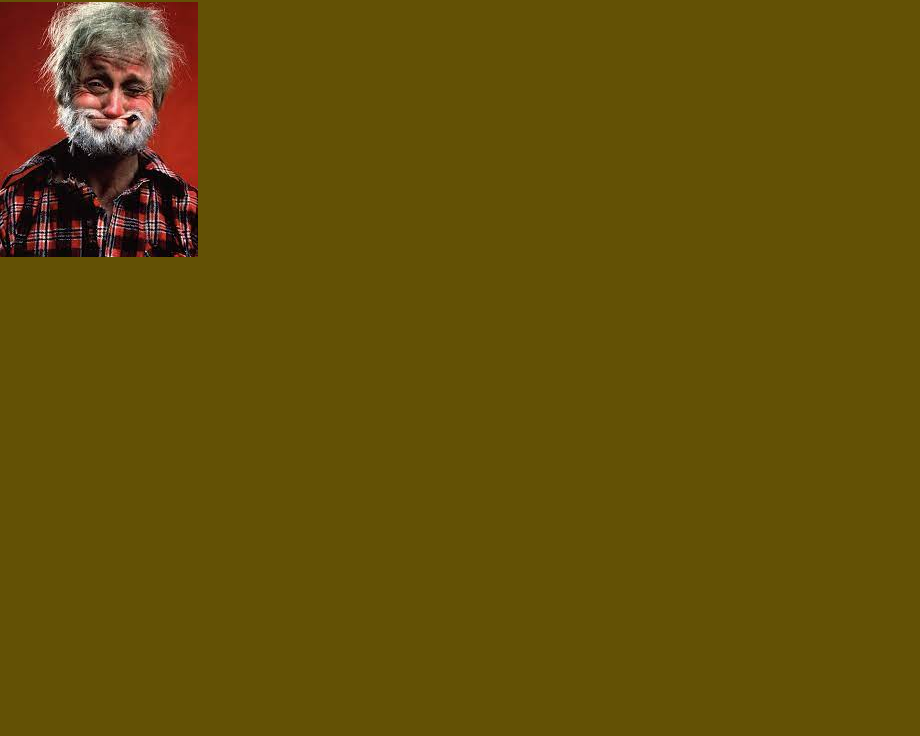
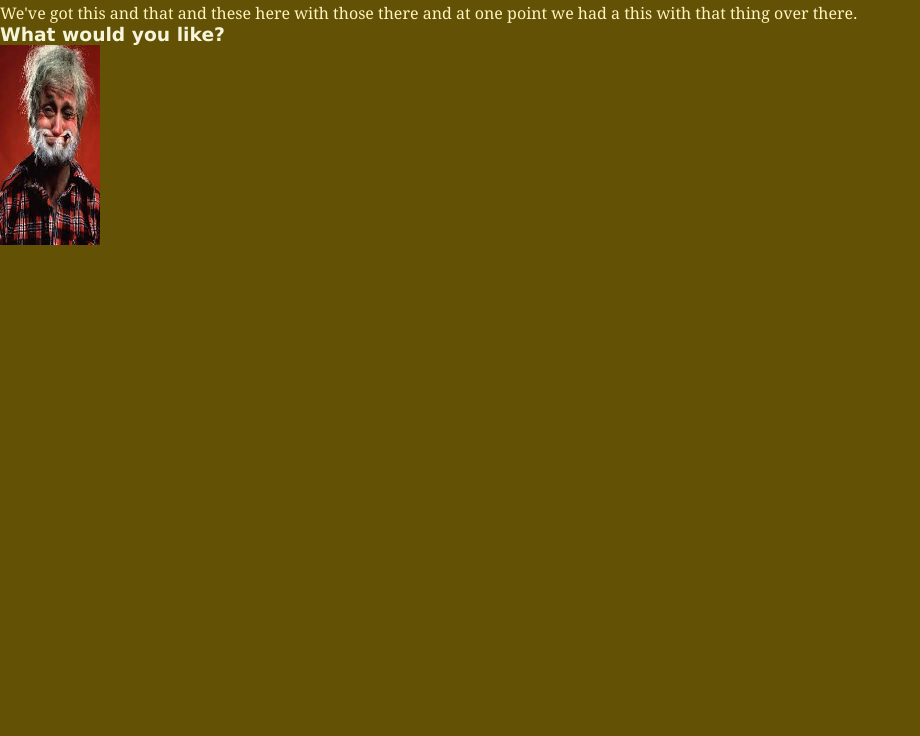
Before and after one commit to BradenDIckerson/deployment-lab, a website: page public/index.html in a window 1280 px wide. Shown: the part 64-800 px from the top of the page, without its empty margins (0-920 px from the left). Drawn offline with Linux system fonts and the light colour scheme.

Commit message:
update size2

```diff
--- a/public/index.html
+++ b/public/index.html
@@ -12,9 +12,9 @@
 
     <h2>Want some Stuf?!?!?</h2>
 
+    <p>We've got this and that and these here with those there and at one point we had a this with that thing over there.</p>
 
-
-
+    <h3>What would you like?</h3>
 
      <script src="./main.js"></script>
     <img src="./Old Man Joe.jpg" alt="Old Man Joe">
--- a/public/styles.css
+++ b/public/styles.css
@@ -37,6 +37,6 @@ h3 {
 }
 
 img{
-    height: auto;
-    width: auto;
+    height: 200px;
+    width: 100px;
 }
```
